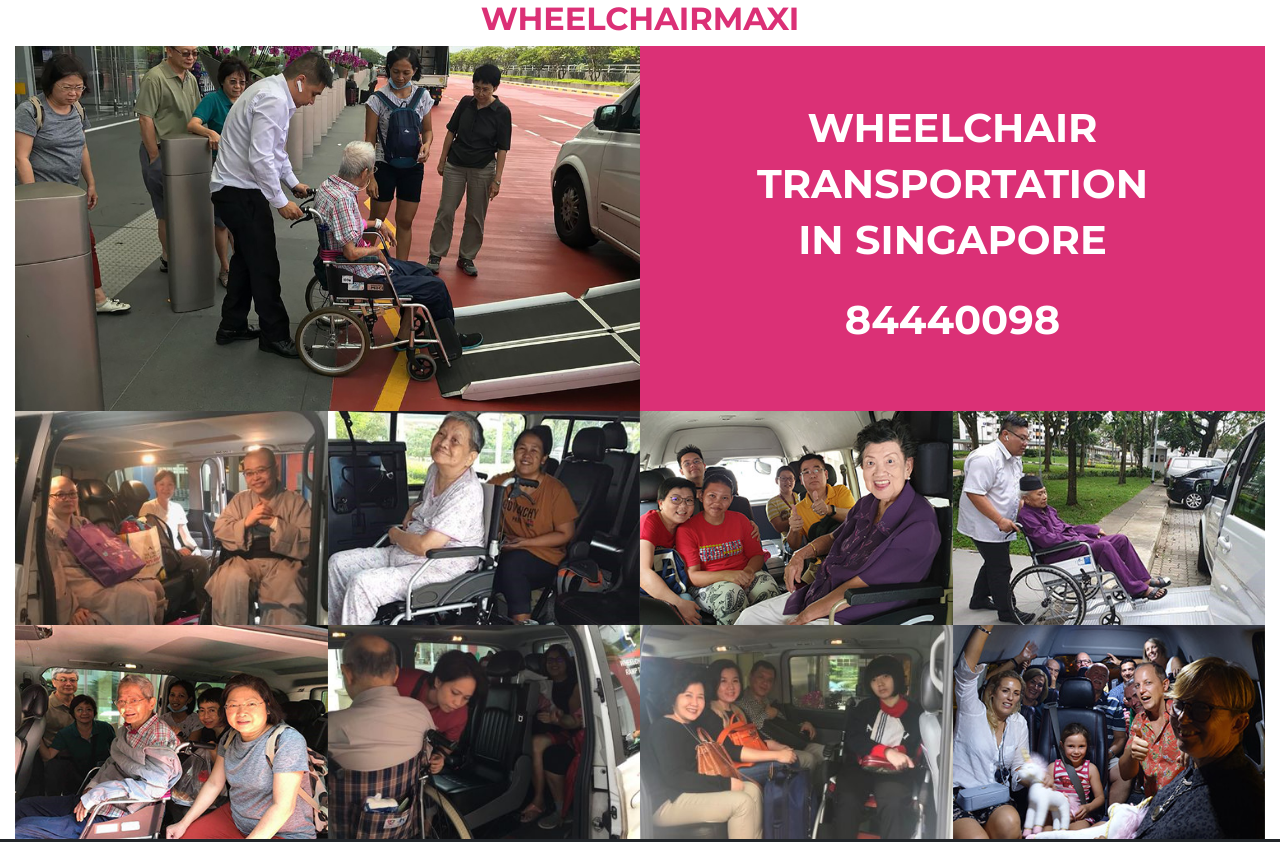
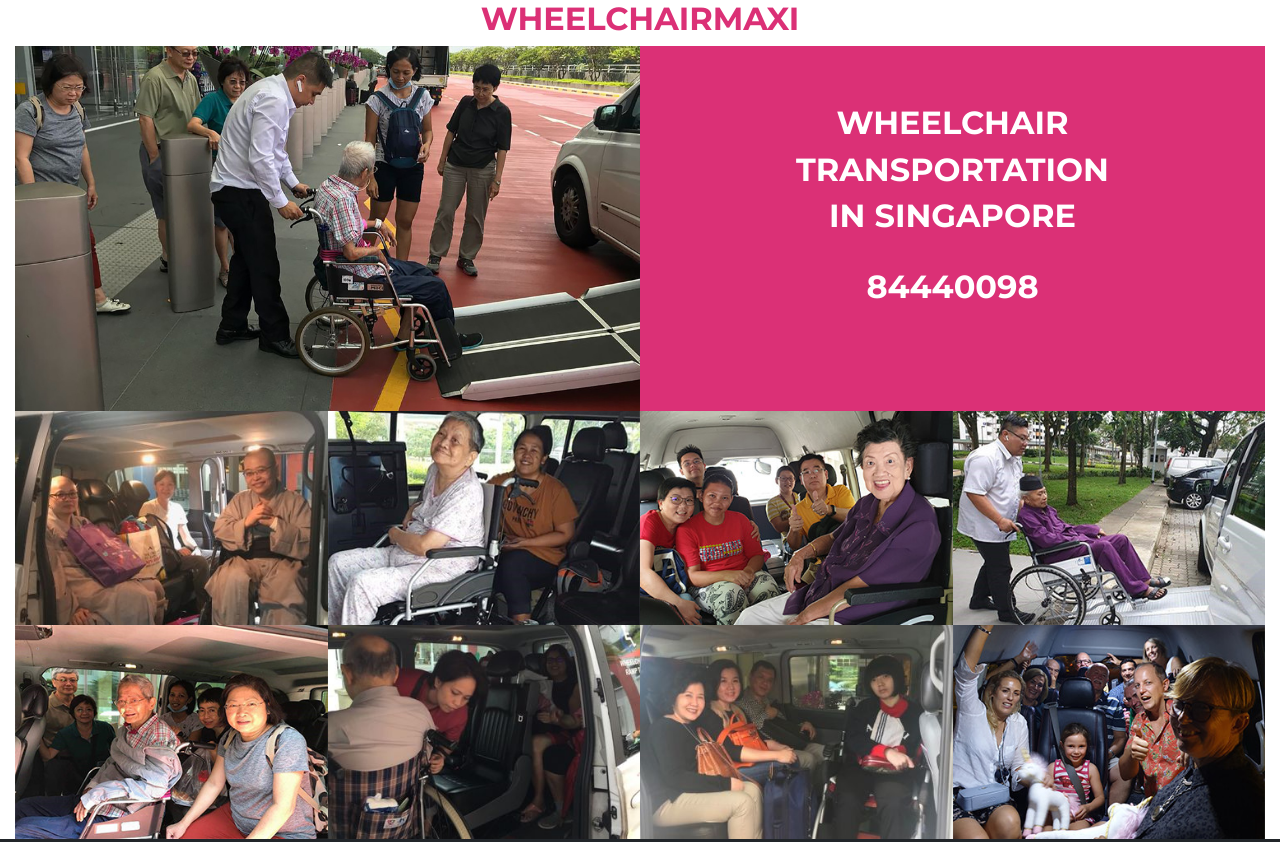
Before and after one commit to chyeteck/wheelchairmaxi, a plain HTML site: page index.html in a window 1280 px wide. Shown: the top 842 px of the page. Drawn offline with Linux system fonts and the light colour scheme; a web font is replaced by a local one.

Commit message:
Update index.html

```diff
--- a/index.html
+++ b/index.html
@@ -51,11 +51,11 @@
         <div class="col-md-6 primary text-center">
 		<br>
 		<br>
-		<h1 class="text-uppercase whitetext">Wheelchair</h1>
-          <h1 class="text-uppercase whitetext">transportation</h1>
-		  <h1 class="text-uppercase whitetext">in Singapore</h1>
+		<h2 class="text-uppercase whitetext">Wheelchair</h2>
+          <h2 class="text-uppercase whitetext">transportation</h2>
+		  <h2 class="text-uppercase whitetext">in Singapore</h2>
 		  <br>
-		  <h1><a href="tel:+65-8444-0098">84440098</a></h1>
+		  <h2><a href="tel:+65-8444-0098">84440098</a></h2>
 
         </div>
 		</div>
```
